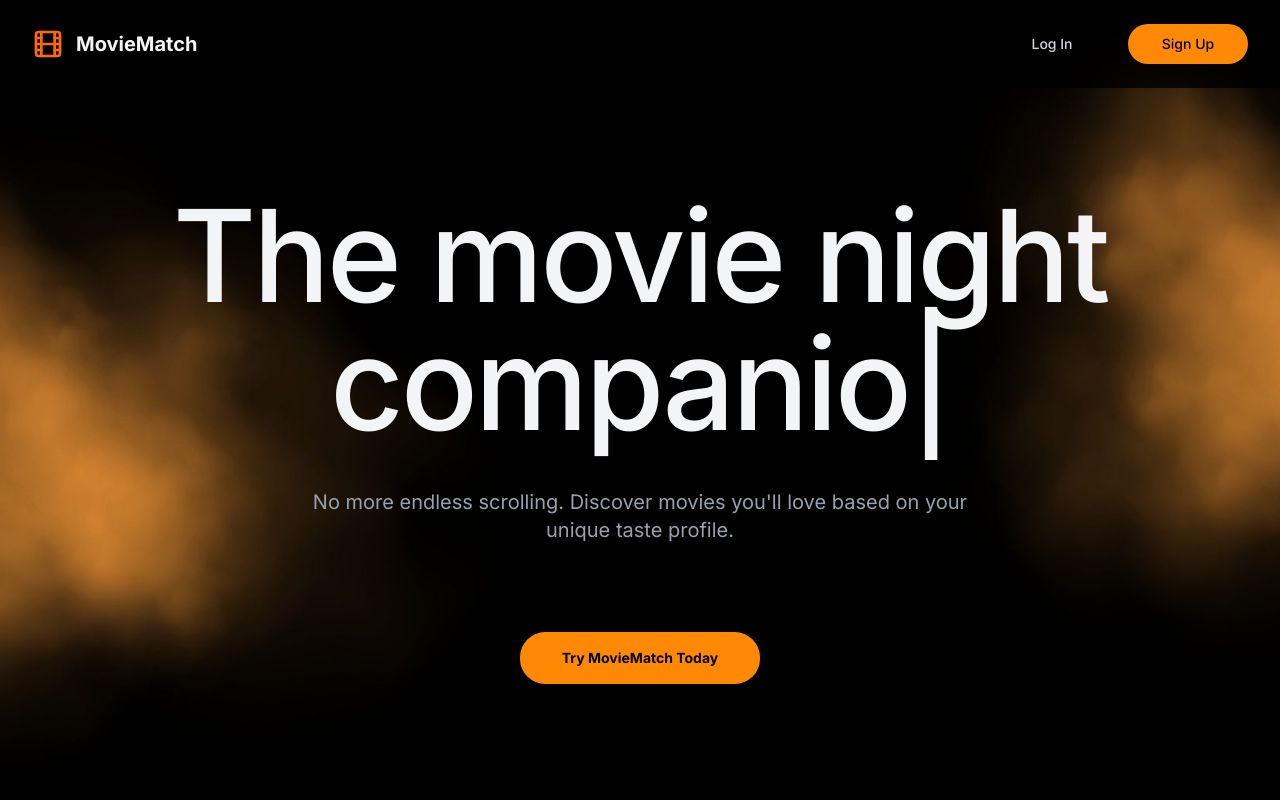
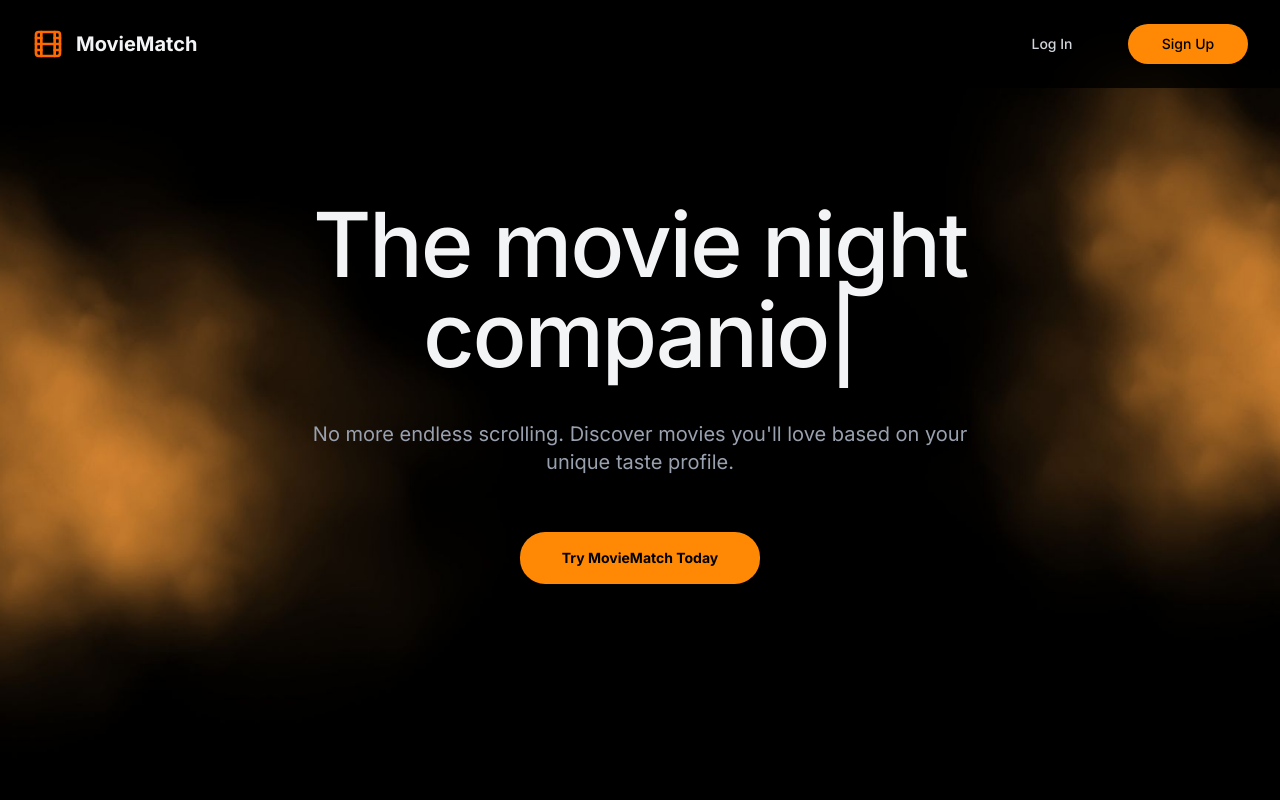
Before and after one commit to Treetrampler/movie-matcher, a Next.js app: page / in a window 1280 px wide. Shown: the top 800 px of the page. Built offline with nearby package versions, Linux system fonts and the light colour scheme.

Commit message:
fix: scaling for main heading

```diff
--- a/src/app/page.tsx
+++ b/src/app/page.tsx
@@ -7,7 +7,7 @@ import { Button } from "@/components/ui/button";
 
 export default function LandingPage() {
   return (
-    <div className="flex min-h-screen flex-col bg-black text-gray-100">
+    <div className="flex min-h-screen flex-col overflow-hidden bg-black text-gray-100">
       {/* Header */}
       <header className="fixed z-10 w-full bg-black/80 px-8 py-6 backdrop-blur-sm">
         <div className="container mx-auto flex items-center justify-between">
@@ -35,7 +35,7 @@ export default function LandingPage() {
       </header>
 
       {/* Main content */}
-      <main className="flex min-h-screen flex-1 flex-col items-center justify-center bg-[url('/bg2.jpg')] bg-cover bg-center bg-no-repeat px-4 pt-48 pb-20 text-center">
+      <main className="flex min-h-screen flex-1 flex-col items-center justify-center bg-[url('/bg2.jpg')] bg-cover bg-center bg-no-repeat px-4 pt-32 pb-20 text-center">
         <div className="mx-auto max-w-6xl space-y-10">
           <TypedHeading />
           <p className="mx-auto max-w-2xl text-lg text-gray-400 md:text-xl">
@@ -43,11 +43,11 @@ export default function LandingPage() {
             unique taste profile.
           </p>
 
-          <div className="flex flex-col justify-center gap-4 pt-12 pb-16 sm:flex-row">
+          <div className="flex flex-col justify-center gap-4 pt-4 pb-16 sm:flex-row">
             <Link href="/signup">
               <Button
                 size="lg"
-                className="h-13 w-60 bg-orange-400 px-8 py-6 text-sm font-bold text-black hover:bg-orange-700"
+                className="h-13 w-60 bg-orange-400 px-8 text-sm font-bold text-black hover:bg-orange-700"
               >
                 Try MovieMatch Today
               </Button>
--- a/src/components/typed-heading.tsx
+++ b/src/components/typed-heading.tsx
@@ -3,7 +3,7 @@ import { ReactTyped } from "react-typed";
 
 export default function TypedHeading() {
   return (
-    <h1 className="text-4xl font-medium tracking-tight md:text-9xl">
+    <h1 className="text-6xl font-medium tracking-tight md:text-[8vw] xl:text-[7vw]">
       The movie night
       <br />
       <ReactTyped
```
